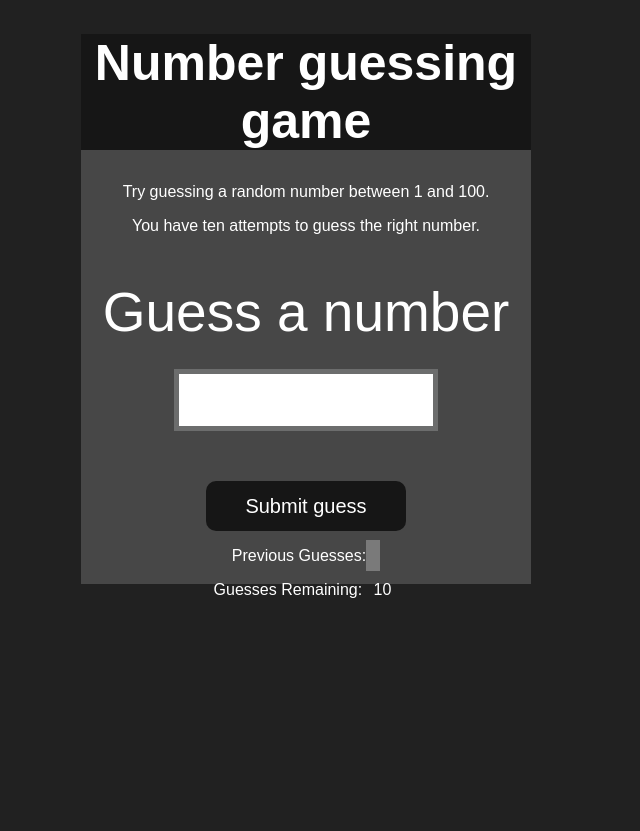
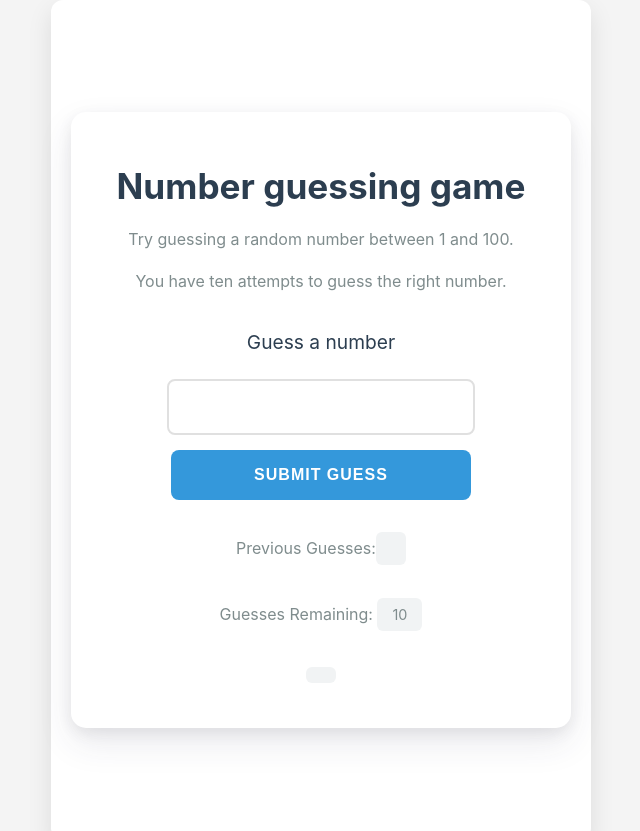
Before and after one commit to yasharth2004/JavaScript, a plain HTML site: page 07_Projects/project4/index.html in a window 1280 px wide. Shown: the top 831 px of the page, without its empty margins (319-959 px from the left). Before the commit the page ends 800 px from the top, so only its background shows below. Drawn offline with Linux system fonts and the light colour scheme.

Commit message:
commit10

```diff
--- a/07_Projects/project4/script.js
+++ b/07_Projects/project4/script.js
@@ -1,87 +1,109 @@
-const randomNumber = (parseInt(Math.random() * 100 +1));
-const submit = document.querySelector("#subt")
+let randomNumber = parseInt(Math.random() * 100 + 1);
+const submit = document.querySelector("#subt");
 const userInput = document.querySelector("#guessField");
 const guessSlot = document.querySelector(".guesses");
 const remaining = document.querySelector(".lastResult");
 const lowOrHi = document.querySelector(".lowOrHi");
 const startOver = document.querySelector(".resultParas");
 
-const p = document.createElement('p')
-let prevGuess=[];
-let numGuess = 1;
-let playgame = true ;
+let prevGuess = [];
+let numGuess = 0;
+let playgame = true;
 
-if(playgame)
-{
-    submit.addEventListener('click', function(e){
-        e.preventDefault();
-        const guess = parseInt(userInput.value);
-        validateGuess(guess);
-    })
-}
+submit.addEventListener('click', function(e) {
+    e.preventDefault();
+    const guess = parseInt(userInput.value);
+    validateGuess(guess);
+});
 
-function validateGuess(guess)
-{
-    if(isNaN(guess))
-    {
+function validateGuess(guess) {
+    if (isNaN(guess)) {
         alert('Please enter valid number');
-    }
-    else if(guess<1)
-    {
+    } else if (guess < 1) {
         alert('Please enter a number more than 1');
-    }
-    else if(guess>100)
-    {
+    } else if (guess > 100) {
         alert('Please enter a number less than 100');
-    }
-    else
-    {
+    } else {
         prevGuess.push(guess);
-        if(numGuess==1)
-        {
+        numGuess++;
+
+        if (numGuess === 10 || guess === randomNumber) {
             displayGuess(guess);
-            displayMessage(`Game Over. Random number was ${randomNumber}`)
+
+            if (guess === randomNumber) {
+                displayMessage(`You guessed it right`);
+            } else {
+                displayMessage(`Game Over. Random number was ${randomNumber}`);
+            }
+
             endGame();
+        } else {
+            displayGuess(guess);
+            checkGuess(guess);
         }
-        else{
-            displayGuess(guess)
-            checkGuess(guess)
-
-        }
-    }
-
-}
-function checkGuess(guess)
-{
-    if(guess=== randomNumber)
-    {
-        displayMessage(`You guessed it right`);
-        endGame()
-    }
-    else if(guess<randomNumber)
-    {
-        displayMessage(`Number is too low`);
-    }
-    else if(guess>randomNumber)
-    {
-        displayMessage(`Number is too high `);
     }
 }
 
-function displayGuess(guess)
-{
-    userInput.value=''
+function checkGuess(guess) {
+    if (guess < randomNumber) {
+        displayMessage(`Number is too low`);
+    } else if (guess > randomNumber) {
+        displayMessage(`Number is too high`);
+    }
 }
 
-function displayMessage(message)
-{
+function displayGuess(guess) {
+    userInput.value = '';
+    guessSlot.innerHTML += `${guess}  `;
+    remaining.innerHTML = `${10 - numGuess}`;
+}
 
+function displayMessage(message) {
+    lowOrHi.innerHTML = `<h2>${message}</h2>`;
 }
-function newGame()
-{
 
+function endGame() {
+    userInput.disabled = true;
+    submit.disabled = true;
+
+    // Remove any existing new game button
+    const existingNewGameButton = document.getElementById('newGame');
+    if (existingNewGameButton) {
+        existingNewGameButton.remove();
+    }
+
+    // Create new game button
+    const newGameButton = document.createElement('h2');
+    newGameButton.id = 'newGame';
+    newGameButton.textContent = 'Start New Game';
+    newGameButton.classList.add('button');
+
+    // Add event listener to new game button
+    newGameButton.addEventListener('click', resetGame);
+
+    // Append button to result container
+    startOver.appendChild(newGameButton);
 }
-function endGame()
-{
 
+function resetGame() {
+    // Reset game parameters
+    randomNumber = parseInt(Math.random() * 100 + 1);
+    prevGuess = [];
+    numGuess = 0;
+
+    // Reset display elements
+    guessSlot.innerHTML = '';
+    remaining.innerHTML = '10';
+    lowOrHi.innerHTML = '';
+
+    // Re-enable input and submit
+    userInput.disabled = false;
+    submit.disabled = false;
+    userInput.value = '';
+
+    // Remove new game button
+    const newGameButton = document.getElementById('newGame');
+    if (newGameButton) {
+        newGameButton.remove();
+    }
 }
--- a/07_Projects/project4/style.css
+++ b/07_Projects/project4/style.css
@@ -1,91 +1,128 @@
 html {
-    font-family: sans-serif;
+  font-family: 'Inter', -apple-system, BlinkMacSystemFont, 'Segoe UI', Roboto, Oxygen, Ubuntu, Cantarell, 'Open Sans', 'Helvetica Neue', sans-serif;
+  box-sizing: border-box;
+  background-color: #f4f4f4;
 }
 
 body {
-    width: 300px;
-    max-width: 750px;
-    min-width: 480px;
+  width: 100%;
+  max-width: 500px;
   margin: 0 auto;
-    background-color: #212121;
+  padding: 20px;
+  background-color: #ffffff;
+  box-shadow: 0 10px 25px rgba(0, 0, 0, 0.1);
+  border-radius: 12px;
+  min-height: 100vh;
+  display: flex;
+  flex-direction: column;
+  justify-content: center;
 }
 
-  .lastResult {
-    color: white;
-    padding: 7px;
+#wrapper {
+  background-color: #ffffff;
+  border-radius: 15px;
+  padding: 30px;
+  text-align: center;
+  box-shadow: 0 15px 35px rgba(50, 50, 93, 0.1), 0 5px 15px rgba(0, 0, 0, 0.07);
+  transition: all 0.3s ease;
 }
 
-  .guesses {
-    color: white;
-    padding: 7px;
+#wrapper:hover {
+  transform: translateY(-5px);
+  box-shadow: 0 18px 40px rgba(50, 50, 93, 0.15), 0 8px 20px rgba(0, 0, 0, 0.1);
 }
 
-  button {
-    background-color: #141414;
-    color: #fff;
-    width: 250px;
+h1 {
+  color: #2c3e50;
+  font-weight: 700;
+  margin-bottom: 20px;
+  font-size: 2.2rem;
+  background-color: transparent;
+}
+
+p {
+  color: #7f8c8d;
+  font-size: 1rem;
+  line-height: 1.6;
+  margin-bottom: 15px;
+}
+
+.form {
+  display: flex;
+  flex-direction: column;
+  align-items: center;
+  gap: 15px;
+}
+
+#guess {
+  color: #2c3e50;
+  font-size: 1.2rem;
+  margin-bottom: 10px;
+}
+
+#guessField {
+  width: 100%;
+  max-width: 300px;
   height: 50px;
-    border-radius: 25px;
-    font-size: 30px;
-    border-style: none;
-    margin-top: 30px;
-    /* margin-left: 50px; */
+  border: 2px solid #e0e0e0;
+  border-radius: 8px;
+  font-size: 1.2rem;
+  text-align: center;
+  transition: all 0.3s ease;
+  color: #2c3e50;
+}
+
+#guessField:focus {
+  outline: none;
+  border-color: #3498db;
+  box-shadow: 0 0 0 3px rgba(52, 152, 219, 0.1);
 }
 
 #subt {
-    background-color: #161616;
+  width: 100%;
+  max-width: 300px;
+  height: 50px;
+  background-color: #3498db;
   color: #ffffff;
-    width: 200px;
-    height: 50px;
-    border-radius: 10px;
-    font-size: 20px;
-    border-style: none;
-    margin-top: 50px;
-    /* margin-left: 75px; */
+  border: none;
+  border-radius: 8px;
+  font-size: 1rem;
+  cursor: pointer;
+  transition: all 0.3s ease;
+  text-transform: uppercase;
+  letter-spacing: 1px;
+  font-weight: 600;
 }
 
-  #guessField {
-    color: #000;
-    width: 250px;
-    height: 50px;
-    font-size: 30px;
-    border-style: none;
-    margin-top: 25px;
-
-    /* margin-left: 50px; */
-    border: 5px solid #6c6d6d;
-    text-align: center;
+#subt:hover {
+  background-color: #2980b9;
+  transform: translateY(-2px);
+  box-shadow: 0 4px 10px rgba(0, 0, 0, 0.1);
 }
 
-  #guess {
-    font-size: 55px;
-    /* margin-left: 90px; */
-    margin-top: 120px;
-    color: #fff;
+.resultParas {
+  margin-top: 20px;
+  display: flex;
+  flex-direction: column;
+  align-items: center;
+  gap: 10px;
 }
 
-  .guesses {
-    background-color: #7a7a7a;
+.guesses, .lastResult, .lowOrHi {
+  color: #7f8c8d;
+  font-size: 0.9rem;
+  background-color: #f1f3f4;
+  padding: 8px 15px;
+  border-radius: 6px;
+}
+
+@media (max-width: 600px) {
+  body {
+      width: 95%;
+      padding: 10px;
   }
 
   #wrapper {
-    box-sizing: border-box;
-    text-align: center;
-    width: 450px;
-    height: 550px;
-    background-color: #474747;
-    color: #fff;
-    font-size: 25px;
+      padding: 20px;
   }
-
-  h1 {
-    background-color: #161616;
-
-    color: #fff;
-    text-align: center;
 }
-
-  p {
-    font-size: 16px;
-    text-align: center;
-  }
```
Lines whose indentation alone changed are shown as unchanged.
